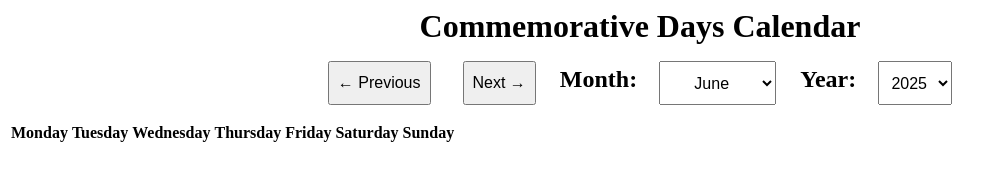
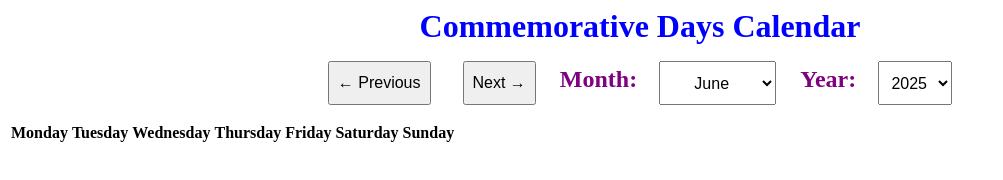
Before and after one commit to Mikiyas-STP/Calendar-project, a plain HTML site: page index.html in a window 1280 px wide. Shown: the whole page, without its empty margins (0-1003 px from the left). Drawn offline with Linux system fonts and the light colour scheme.

Commit message:
added some styling to the title and selects

```diff
--- a/style.css
+++ b/style.css
@@ -1,11 +1,13 @@
 *{
     text-align: center;
+
 }
 
 #calendar-title {
     font-size: 2rem;
     font-weight: 900;
     text-align: center;
+    color: blue;
 }
 
 #calendar-controls button,
@@ -13,11 +15,8 @@
     text-align: center;
     margin: 1rem;
     min-height: 44px;
-    /* Ensure a minimum height */
     min-width: 44px;
-    /* Ensure a minimum width for buttons */
     font-size: 1rem;
-    /* Make text larger and easier to read */
     padding: 0.5rem;
     vertical-align: middle;
     gap: 0.1rem;
@@ -27,4 +26,5 @@
     margin-left: 0.5rem;
     font-size: 1.5rem;
     font-weight: 900;
+    color: purple;
 }
```
